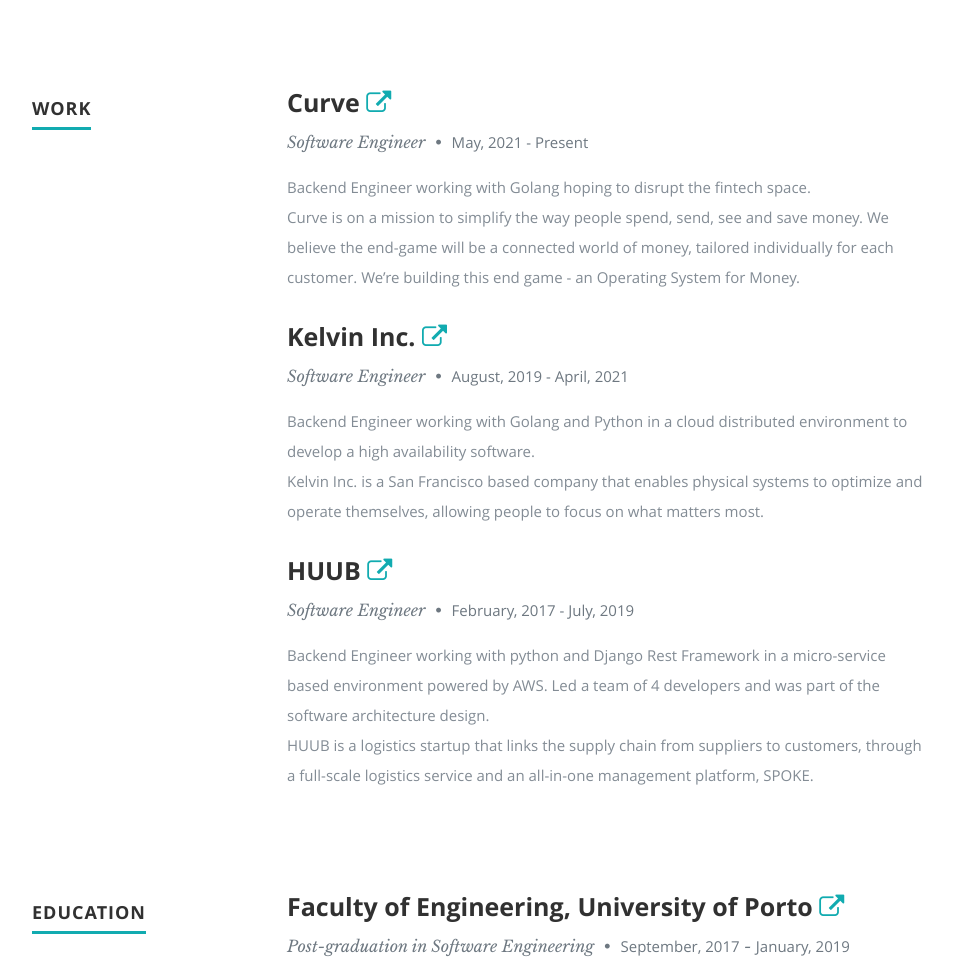
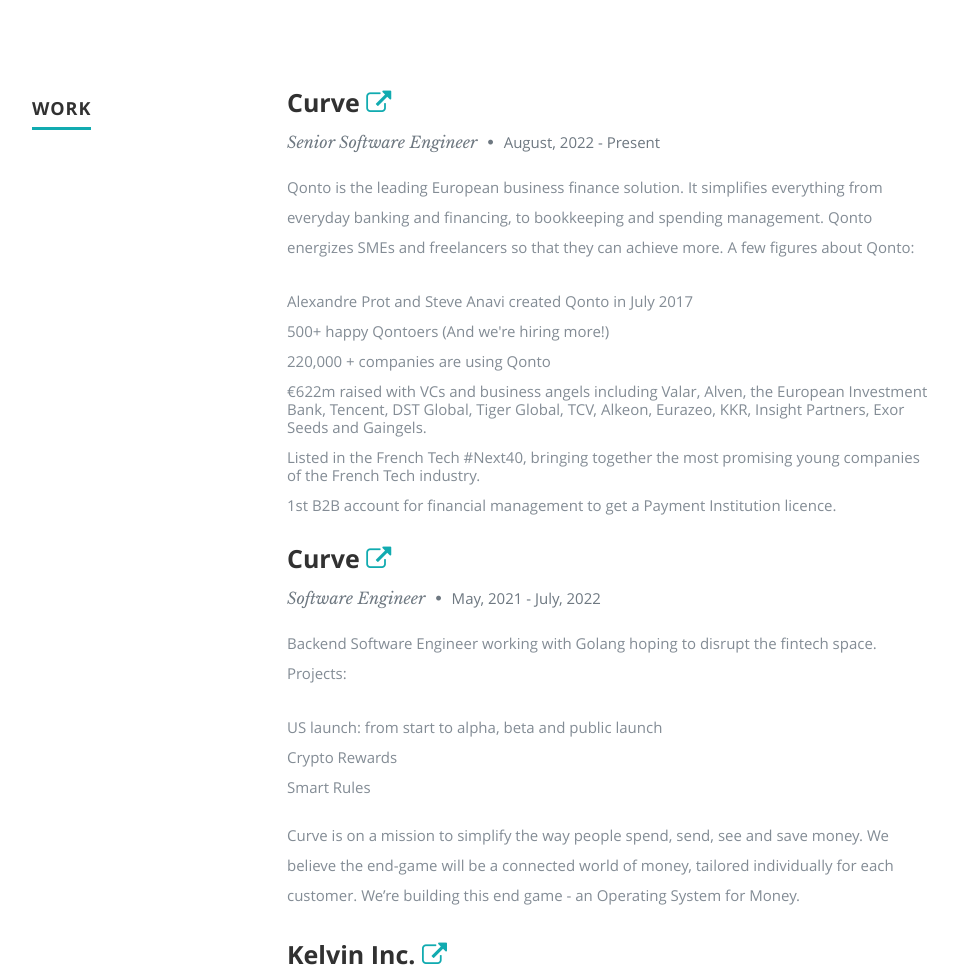
Before and after one commit to luisfmelo/luisfmelo.github.io, a plain HTML site: page index.html in a window 1280 px wide. Shown: the part 1420-2393 px from the top of the page, without its empty margins (118-1076 px from the left). Drawn offline with nearby package versions, Linux system fonts and the light colour scheme.

Commit message:
Update index.html

```diff
--- a/index.html
+++ b/index.html
@@ -62,7 +62,7 @@
             <h2 class="responsive-headline">Hi!</h2>
             <h1 class="responsive-headline">I'm Luís Melo.</h1>
             <h3>
-                I'm a <span>Software Engineer</span> at Curve by day...<br/>
+                I'm a <span>Software Engineer</span> at Qonto by day...<br/>
                 (Slow) <span>runner</span>, avid <span>learner</span> and <span>code enthusiast</span> by night.<br/>
                 Just start scrolling to learn more <a class="smoothscroll" href="#about">about me</a>.
             </h3>
@@ -111,7 +111,7 @@
             <h2>About Me</h2>
 
             <p>
-                I'm 27 years old, living in Vila Nova de Famalicão (Portugal).
+                I'm 28 years old, living in Vila Nova de Famalicão (Portugal).
                 I have a master degree in Electrical Engineering, Robotics and Automation but my passion for
                 Software lead me to get a post graduation degree, this time in Software Engineering.
                 At this moment I'm working as a Software Engineer at Curve, a
@@ -177,13 +177,43 @@
 
                 <div class="twelve columns">
 
-                    <h3>Curve <a href="https://www.curve.com" target="_blank"><i class="fa fa-external-link"></i></a>
+                    <h3>Curve <a href="https://www.qonto.com" target="_blank"><i class="fa fa-external-link"></i></a>
                     </h3>
-                    <p class="info">Software Engineer <span>&bull;</span> <em class="date">May, 2021 - Present</em>
+                    <p class="info">Senior Software Engineer <span>&bull;</span> <em class="date">August, 2022 - Present</em>
                     </p>
 
                     <p>
-                        Backend Engineer working with Golang hoping to disrupt the fintech space. <br/>
+                        Qonto is the leading European business finance solution. It simplifies everything from everyday banking and financing, to bookkeeping and spending management. Qonto energizes SMEs and freelancers so that they can achieve more.
+
+                        A few figures about Qonto:
+                        <ul>
+                            <li>Alexandre Prot and Steve Anavi created Qonto in July 2017</li>
+                            <li>500+ happy Qontoers (And we're hiring more!)</li>
+                            <li>220,000 + companies are using Qonto</li>
+                            <li>€622m raised with VCs and business angels including Valar, Alven, the European Investment Bank, Tencent, DST Global, Tiger Global, TCV, Alkeon, Eurazeo, KKR, Insight Partners, Exor Seeds and Gaingels.</li>
+                            <li>Listed in the French Tech #Next40, bringing together the most promising young companies of the French Tech industry.</li>
+                            <li>1st B2B account for financial management to get a Payment Institution licence.</li>
+                        </ul>
+                    </p>
+
+                </div>
+
+                <div class="twelve columns">
+
+                    <h3>Curve <a href="https://www.curve.com" target="_blank"><i class="fa fa-external-link"></i></a>
+                    </h3>
+                    <p class="info">Software Engineer <span>&bull;</span> <em class="date">May, 2021 - July, 2022</em>
+                    </p>
+
+                    <p>
+                        Backend Software Engineer working with Golang hoping to disrupt the fintech space. <br/>
+
+                        Projects:<br/>
+                        <ul>
+                            <li>US launch: from start to alpha, beta and public launch</li>
+                            <li>Crypto Rewards</li>
+                            <li>Smart Rules</li>
+                        </ul>
 
                         Curve is on a mission to simplify the way people spend, send, see and save money.
                         We believe the end-game will be a connected world of money, tailored individually for each customer.
```
